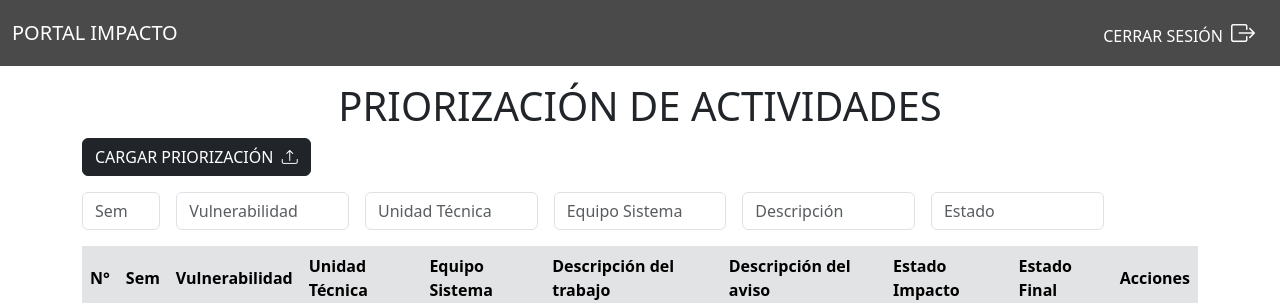
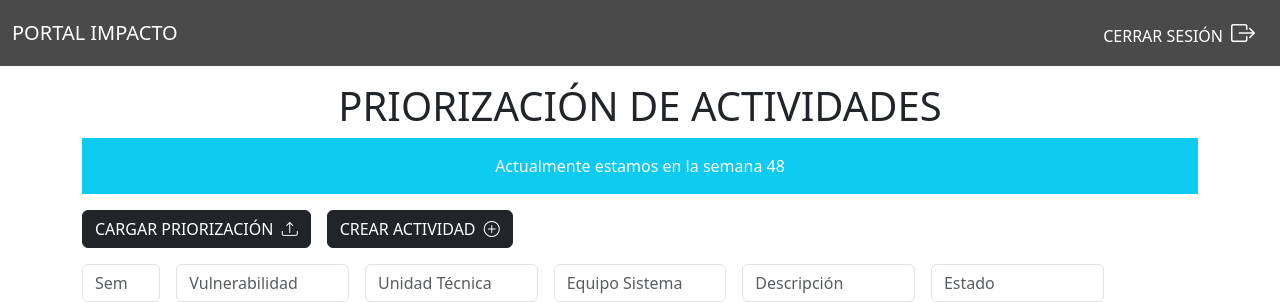
Before and after one commit to katk4tkat/portal_impacto, a React (Vite) app: page /home in a window 1280 px wide. Shown: the top 303 px of the page. Built offline with nearby package versions, Linux system fonts and the light colour scheme; no server answers; the database is empty; sample sign-in values are in the browser's storage.

Commit message:
feat(ActivityTable): add current week text

```diff
--- a/src/components/ActivityTable/ActivityTable.jsx
+++ b/src/components/ActivityTable/ActivityTable.jsx
@@ -1,5 +1,4 @@
-// eslint-disable-next-line no-unused-vars
-import React, { useState } from "react";
+import React, { useState, useEffect } from "react";
 import { useNavigate } from "react-router-dom";
 import ButtonUI from "../UI/ButtonUI";
 import Filters from "./Filters";
@@ -7,6 +6,22 @@ import Table from "./Table";
 
 function ActivityTable() {
   const navigate = useNavigate();
+  const [currentWeek, setCurrentWeek] = useState("");
+
+  const getWeekNumber = (date) => {
+    const onejan = new Date(date.getFullYear(), 0, 1);
+    const millisecsInDay = 86400000;
+    return (
+      Math.ceil(((date - onejan) / millisecsInDay + onejan.getDay() + 1) / 7) ||
+      1
+    );
+  };
+
+  useEffect(() => {
+    const currentDate = new Date();
+    const weekNumber = getWeekNumber(currentDate);
+    setCurrentWeek(`semana ${weekNumber}`);
+  }, []);
 
   const [filters, setFilters] = useState({
     week: "",
@@ -24,21 +39,34 @@ function ActivityTable() {
     });
   };
 
-  const handleUploadClick = () => {
+  const handleUploadPriorizationClick = () => {
     navigate("/upload-activities");
+  };
+
+  const handleCreateActivityClick = () => {
+    navigate("/create-activity");
   };
 
   return (
     <>
       <section id="week">
         <h1 className="my-2 text-center mt-3">PRIORIZACIÓN DE ACTIVIDADES</h1>
+        <div className="container-sm bg-info p-3 text-white text-center mb-3">
+          <p className="m-0">Actualmente estamos en la {currentWeek}</p>
+        </div>
         <div className="row">
-          <div className="col text-start mb-3">
+          <div className="col d-flex mb-3 justify-content-start gap-3">
             <ButtonUI
               text="CARGAR PRIORIZACIÓN"
               icon="bi bi-upload"
               btnClassName="btn-dark"
-              onClick={handleUploadClick}
+              onClick={handleUploadPriorizationClick}
+            />
+            <ButtonUI
+              text="CREAR ACTIVIDAD"
+              icon="bi bi-plus-circle"
+              btnClassName="btn-dark"
+              onClick={handleCreateActivityClick}
             />
           </div>
         </div>
--- a/src/components/ActivityTable/Table.jsx
+++ b/src/components/ActivityTable/Table.jsx
@@ -2,11 +2,7 @@
 import React, { useEffect, useState } from "react";
 import PropTypes from "prop-types";
 import { Link } from "react-router-dom";
-import {
-  getActivitiesPaginated,
-  // getStatus,
-  // updateActivityCurrentStatus,
-} from "../../utils/firebase.js";
+import { getActivitiesPaginated } from "../../utils/firebase.js";
 import { removeSpecialCharacters } from "../../utils/removeSpecialCharacters.js";
 import Pagination from "../UI/Pagination";
 import Spinner from "../UI/Spinner";
```
